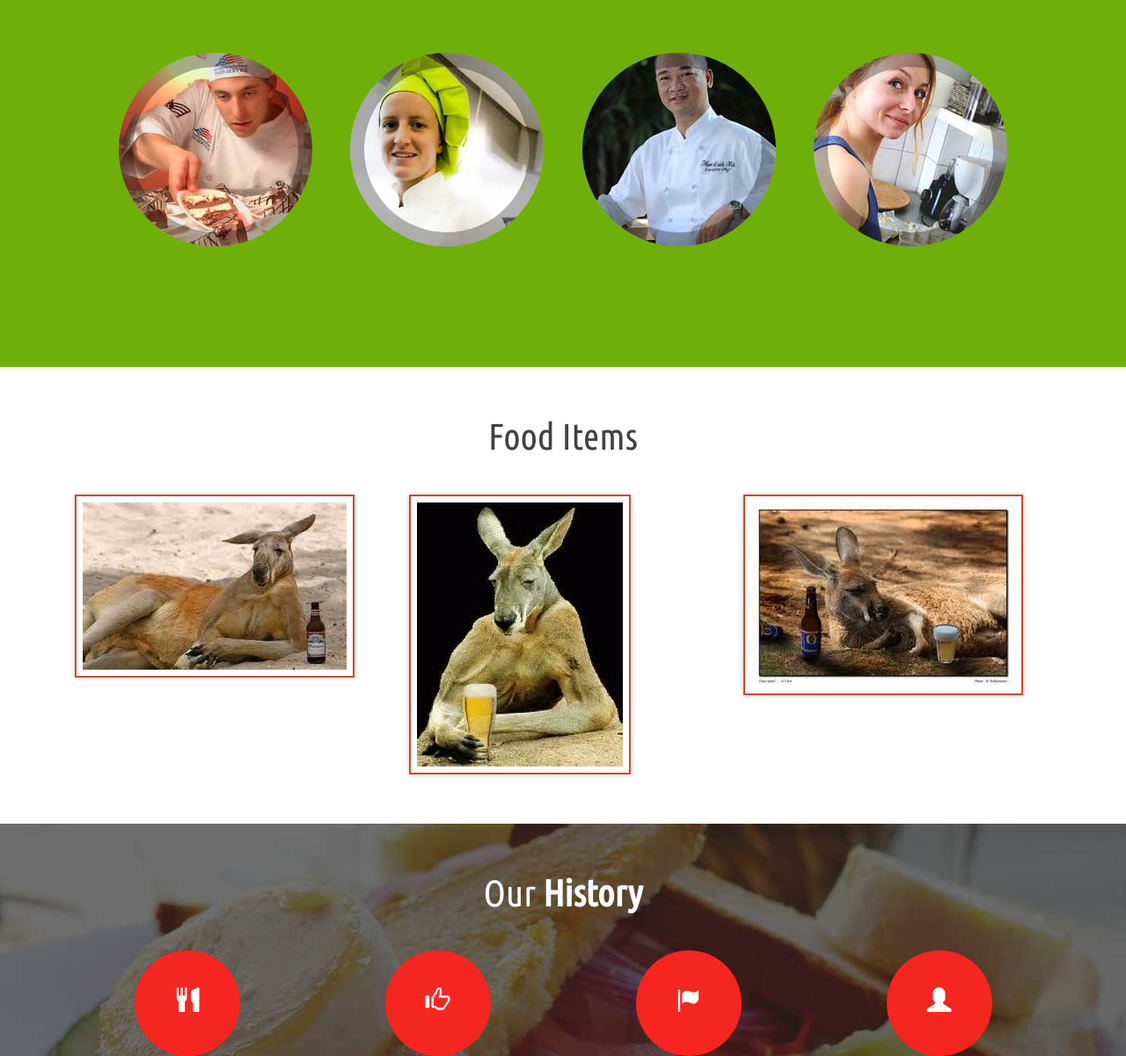
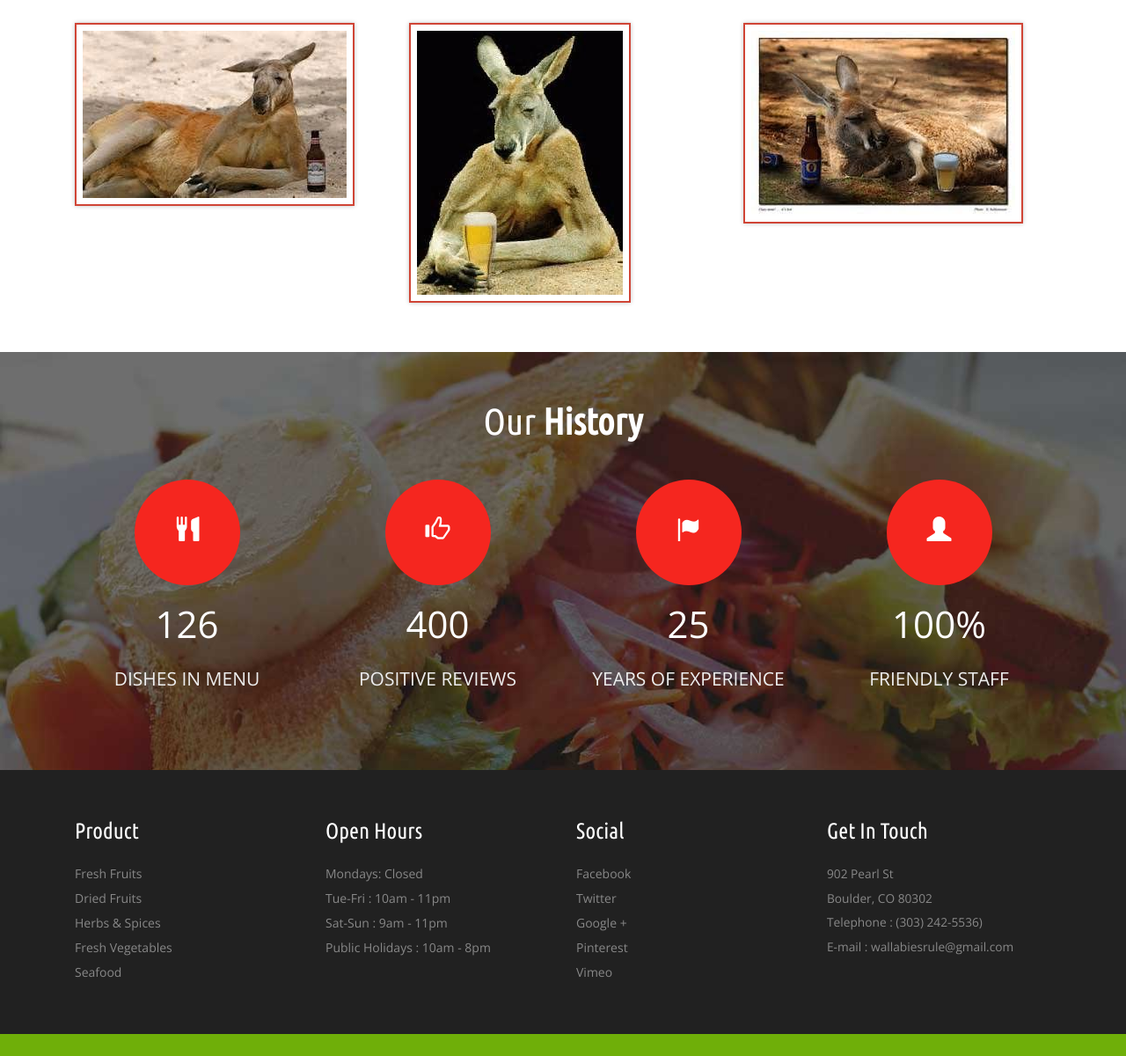
Before and after one commit to FalconerTC/CrunchyWallaby, a plain HTML site: page about.html in a window 1280 px wide. Shown: the part 654-1854 px from the top of the page at 88% size. Drawn offline with nearby package versions, Linux system fonts and the light colour scheme; files whose address does not match are found by name; a web font is replaced by a local one.

Commit message:
Small changes

```diff
--- a/about.html
+++ b/about.html
@@ -93,58 +93,6 @@ Smartphone Compatible web template, free webdesigns for Nokia, Samsung, LG, Sony
 		</div>
 		<!--about-->
 		<!--staff-->
-		<div class="staff-section">
-			<div class="container">
-				<h3><span>our</span> staff</h3>
-				<ul class="ch-grid">
-					<li>
-						<div class="ch-item">
-							<div class="ch-info">
-								<div class="ch-info-front ch-img-1"></div>
-								<div class="ch-info-back">
-									<h4>Chef</h4>
-									<p>Lorem ipsum <a href="#">consectetur</a></p>
-								</div>
-							</div>
-						</div>
-					</li>
-					<li>
-						<div class="ch-item">
-							<div class="ch-info">
-								<div class="ch-info-front ch-img-2"></div>
-								<div class="ch-info-back">
-									<h4>Hostess</h4>
-									<p>Lorem ipsum <a href="#">consectetur</a></p>
-								</div>
-							</div>
-						</div>
-					</li>
-					<li>
-						<div class="ch-item">
-							<div class="ch-info">
-								<div class="ch-info-front ch-img-3"></div>
-								<div class="ch-info-back">
-									<h4>Manager</h4>
-									<p>Lorem ipsum <a href="#">consectetur</a></p>
-								</div>
-							</div>
-						</div>
-					</li>
-					<li>
-						<div class="ch-item">
-							<div class="ch-info">
-								<div class="ch-info-front ch-img-4"></div>
-								<div class="ch-info-back">
-									<h4>Waitress</h4>
-									<p>Lorem ipsum <a href="#">consectetur</a></p>
-								</div>
-							</div>
-						</div>
-					</li>
-				</ul>
-
-			</div>
-		</div>
 		<!--staff-->
 		<!--iteam-->
 		<div class="iteam">
@@ -158,7 +106,7 @@ Smartphone Compatible web template, free webdesigns for Nokia, Samsung, LG, Sony
 											<img src="images/g2.jpg "" class="img-responsive" alt="/">
 					</div>
 					<div class="col-md-4 items-grid">
-						<img src="images/g3.jpg" " class="img-responsive " alt="/ ">
+						<img src="images/g3.jpg" class="img-responsive " alt="/ ">
 										</div>
 
 										<div class="clearfix "></div>
@@ -237,15 +185,14 @@ Smartphone Compatible web template, free webdesigns for Nokia, Samsung, LG, Sony
 										<li><a href="# ">vimeo</a></li>
 									</ul>
 								</div>
-								<div class="col-md-3 footer-grid ">
-									<h4>Get In Touch</h4>
-									<p>8901 Marmora Road</p>
-									<p>Glasgow, DO4 89GR.</p>
-									<p>Telephone : +1 234 567 890</p>
-									<p>FAX : + 1 234 567 890</p>
-									<p>E-mail : <a href="mailto:example@mail.com "> example@mail.com</a></p>
+								<div class="col-md-3 footer-grid">
+			            <h4>Get In Touch</h4>
+			            <p>902 Pearl St</p>
+			            <p>Boulder, CO 80302</p>
+			            <p>Telephone : (303) 242-5536)</p>
+			            <p>E-mail : <a href="mailto:example@mail.com"> wallabiesrule@gmail.com</a></p>
 
-								</div>
+			          </div>
 								<div class="clearfix "></div>
 							</div>
 						</div>
```
Also changed, not shown: index.html (+0 -2 lines).
